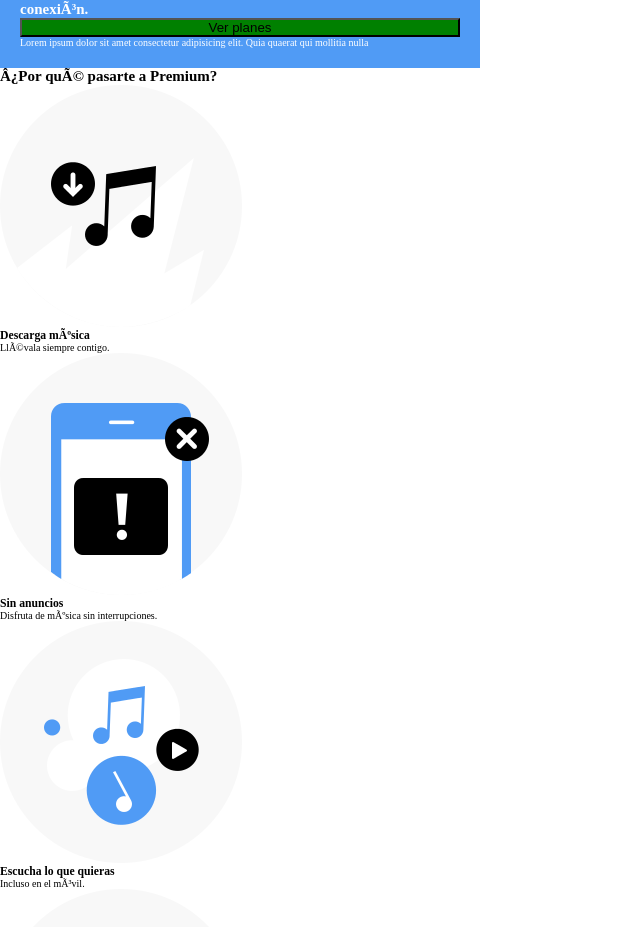
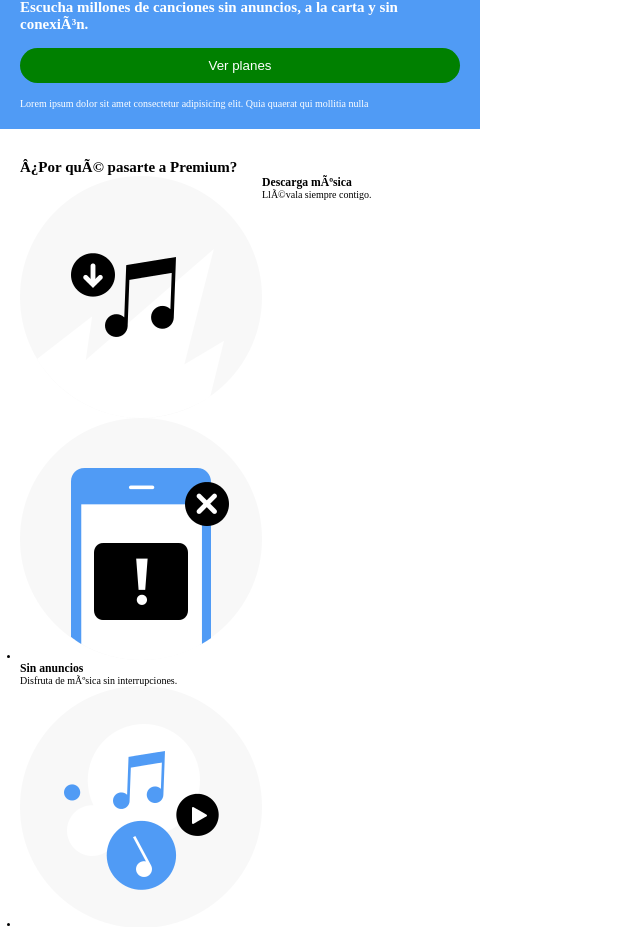
Before and after one commit to Adalab/promo-Q-module-1-pair-12-spotify, a plain HTML site: page index.html in a window 1280 px wide. Shown: the part 338-1265 px from the top of the page, without its empty margins (0-640 px from the left). Drawn offline with Linux system fonts and the light colour scheme.

Commit message:
cambios 6.05

```diff
--- a/css/styles.css
+++ b/css/styles.css
@@ -33,9 +33,38 @@ html {
 }
 .section .titulo {
     font-size: 5.5rem;
+    margin-bottom: 15px;
 
 
 }
 .section .boton {
     background-color: green;
+    border-radius: 20px;
+    color: white;
+    border: none;
+    padding: 10px;
+    margin: 15px 0px;
 }
+.section .paragraph {
+    margin-top: 40px;
+padding-top: 30px;
+}
+
+.main {
+    margin: 30px 20px 40px 20px;
+}
+
+.main .lista {
+    display: flex;
+    flex-direction: column;
+}
+.main .lista .item1 {
+    display: flex;
+    flex-wrap: nowrap;
+    flex-direction: row;
+}
+
+img .main .lista .item1 {
+    height: 30px;
+    width: 30px;
+}
--- a/index.html
+++ b/index.html
@@ -21,30 +21,34 @@
             <h1 class="titulo">Prueba Premium gratis 3 meses</h1>
             <h2><strong> Escucha millones de canciones sin anuncios, a la carta y sin conexión.</strong></h2>
             <button class="boton">
-                <span>Ver planes</span>
+                Ver planes
             </button>
-            <p>Lorem ipsum dolor sit amet consectetur adipisicing elit. Quia quaerat qui mollitia nulla</p>
+            <p class="Paragraph">
+                Lorem ipsum dolor sit amet consectetur adipisicing elit. Quia quaerat qui mollitia nulla</p>
         </section>
     </header>
-    <main>
+    <main class="main">
         <h2>¿Por qué pasarte a Premium?</h2>
-        <ul>
-            <li>
+        <ul class="lista">
+
+            <li class="item1">
                 <img src="./Images/benefit-1.png" alt="">
+                <div class="texto1">
                 <h3>Descarga música</h3>
                 <p>Llévala siempre contigo.</p>
+                </div>
             </li>
-            <li>
+            <li class="item2">
                 <img src="./Images/benefit-2.png" alt="">
                 <h3>Sin anuncios</h3>
                 <p>Disfruta de música sin interrupciones.</p>
             </li>
-            <li>
+            <li class="item3">
                 <img src="./Images/benefit-3.png" alt="">
                 <h3>Escucha lo que quieras</h3>
                 <p>Incluso en el móvil.</p>
             </li>
-            <li>
+            <li class="item4">
                 <img src="./Images/benefit-4.png" alt="">
                 <h3>Salta todas las canciones que quieras.</h3>
                 <p>Simplemente dale a siguiente.</p>
```
Also changed, not shown: 1 other file.
